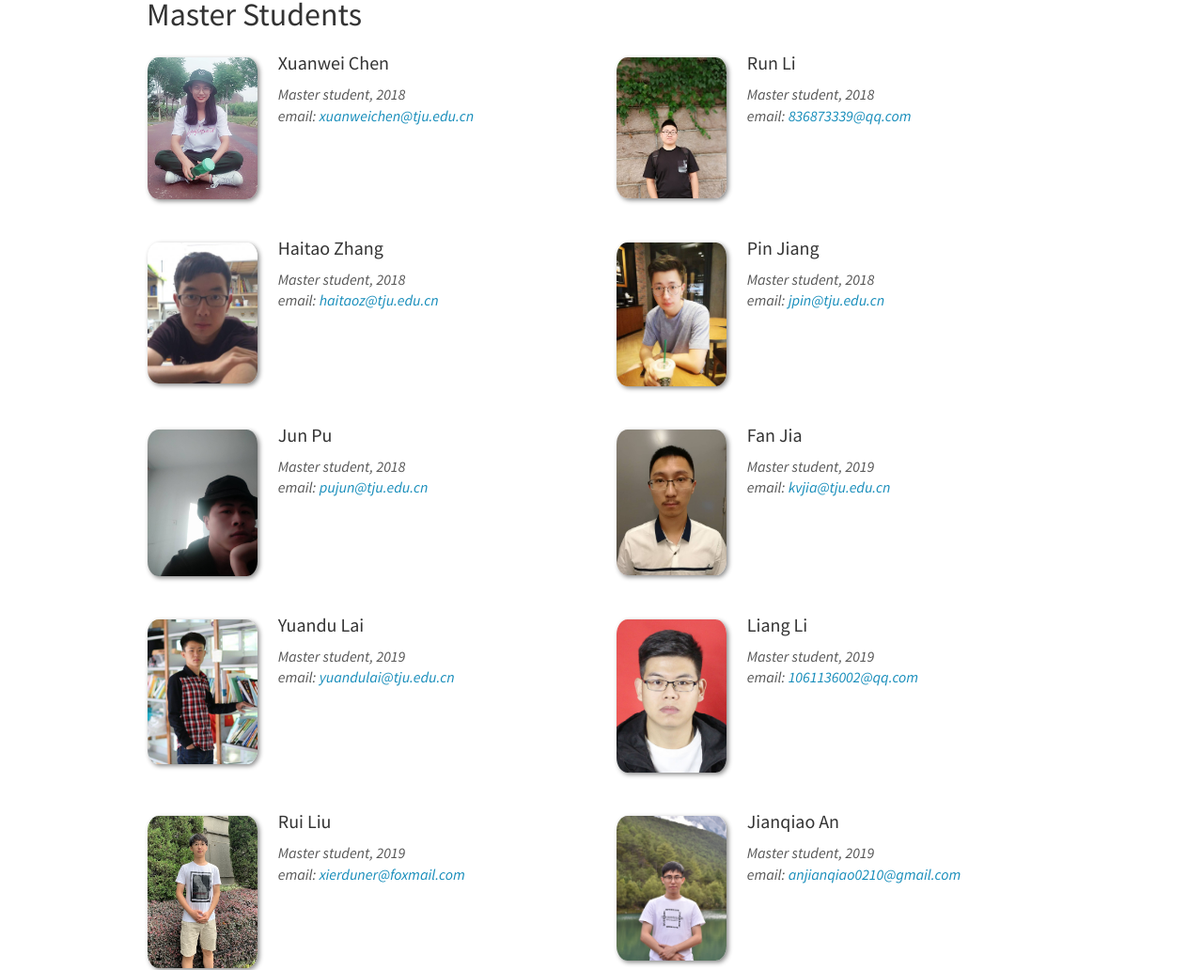
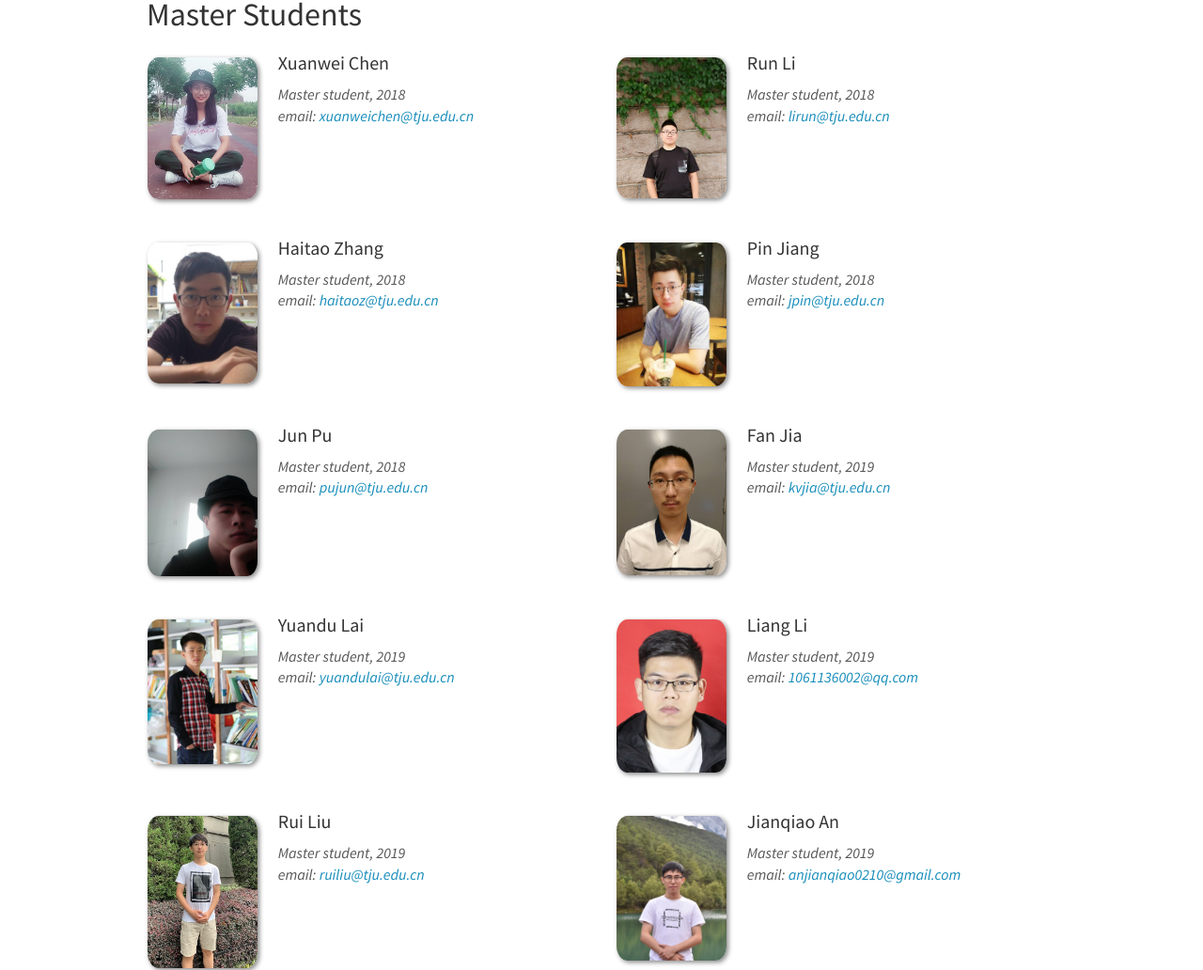
Before and after one commit to tjumm/tjumm.github.io, a Jekyll site: the page built from _pages/team.md, in a window 1280 px wide and 1400 px high, scrolled down 1036 px. Shown: the part 147-1179 px from the top of the window at 94% size. Built offline with Jekyll 4.4.1, drawn with Linux system fonts in a browser that asks for light colours; comment, search, counter and statistics services are not loaded.

Commit message:
Update students.yml

```diff
--- a/_data/students.yml
+++ b/_data/students.yml
@@ -59,7 +59,7 @@
 - name: Run Li
   photo: lr.jpg
   info: Master student, 2018
-  email: 836873339@qq.com
+  email: lirun@tju.edu.cn
   number_educ: 0
   education1:
 
@@ -108,7 +108,7 @@
 - name: Rui Liu
   photo: liurui.jpg
   info: Master student, 2019
-  email: xierduner@foxmail.com
+  email: ruiliu@tju.edu.cn
   number_educ: 0
   education1:
 
```
